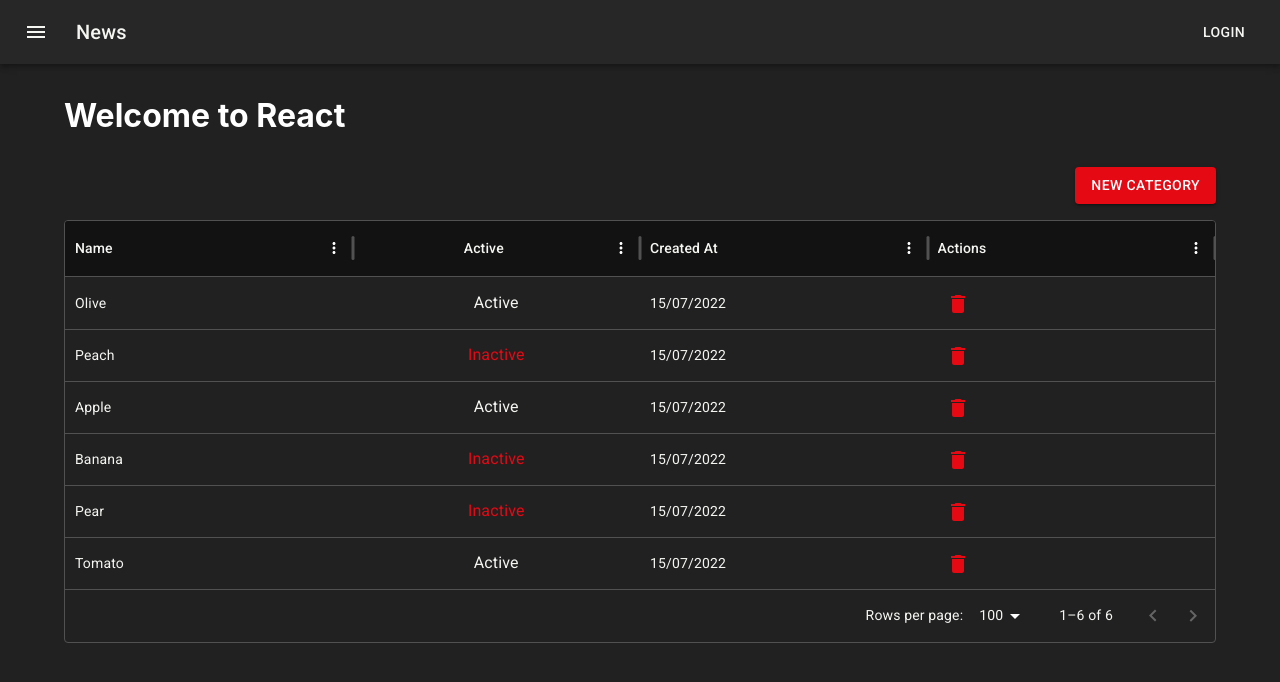
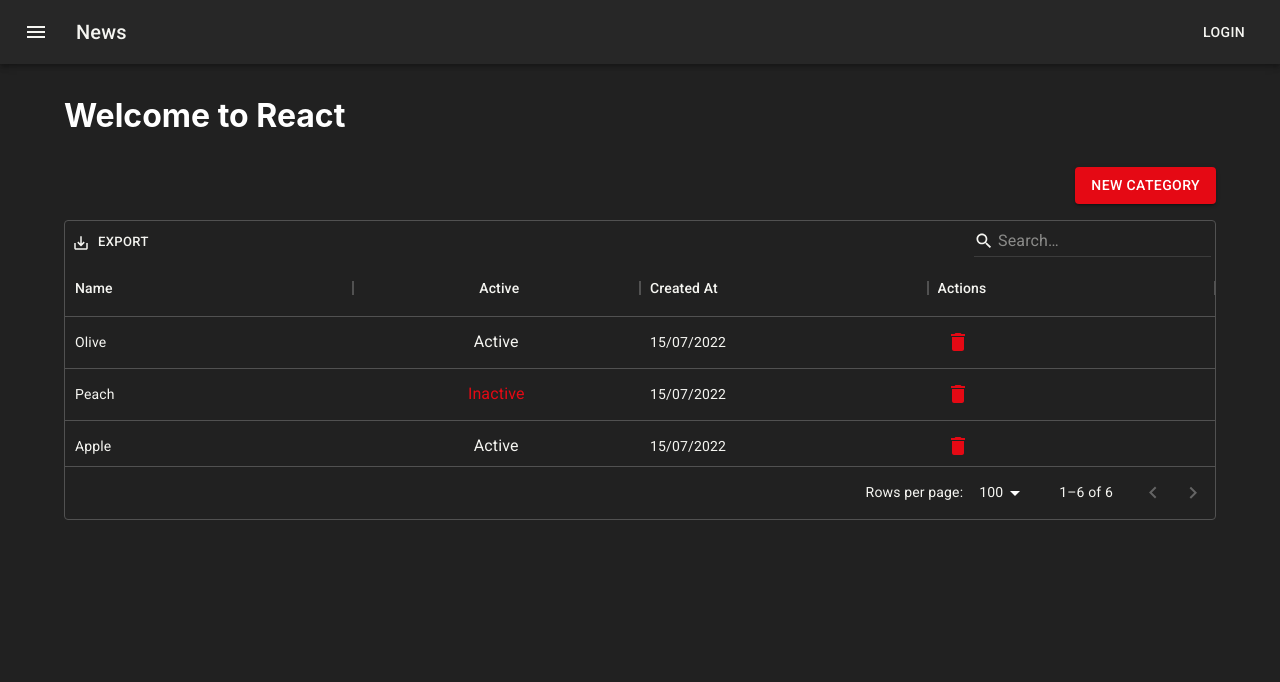
Before and after one commit to gui-meireles/codeflix, a React (Create React App) app in the folder web-codeflix/: page / in a window 1280 px wide. Shown: the top 682 px of the page. Built offline with nearby package versions, Linux system fonts and the light colour scheme.

Commit message:
Degrading DataGrid version to v5 and implementing filters into List Category

```diff
--- a/web-codeflix/package.json
+++ b/web-codeflix/package.json
@@ -7,7 +7,7 @@
     "@emotion/styled": "^11.11.5",
     "@mui/icons-material": "^5.15.15",
     "@mui/material": "^5.15.15",
-    "@mui/x-data-grid": "^7.3.1",
+    "@mui/x-data-grid": "^5.17.26",
     "@reduxjs/toolkit": "^1.9.7",
     "@testing-library/jest-dom": "^5.17.0",
     "@testing-library/react": "^13.4.0",
@@ -20,7 +20,7 @@
     "react-dom": "^18.3.1",
     "react-redux": "^8.1.3",
     "react-router-dom": "6",
-    "react-scripts": "5.0.1",
+    "react-scripts": "^5.0.1",
     "typescript": "^4.9.5",
     "web-vitals": "^2.1.4"
   },
--- a/web-codeflix/src/features/categories/ListCategory.tsx
+++ b/web-codeflix/src/features/categories/ListCategory.tsx
@@ -3,7 +3,7 @@ import React from "react";
 import {useAppSelector} from "../../app/hooks";
 import {selectCategories} from "./categorySlice";
 import {Link} from "react-router-dom";
-import {DataGrid, GridColDef, GridRenderCellParams, GridRowsProp, renderActionsCell} from '@mui/x-data-grid';
+import {DataGrid, GridColDef, GridRenderCellParams, GridRowsProp, GridToolbar} from '@mui/x-data-grid';
 import DeleteIcon from '@mui/icons-material/Delete';
 
 export const CategoryList = () => {
@@ -81,9 +81,23 @@ export const CategoryList = () => {
             {/*    <Typography key={category.id}>{category.name}</Typography>*/}
             {/*))}*/}
 
-            {/*<div style={{ height: 300, width: '100%' }}>*/}
-                <DataGrid rows={rows} columns={columns} />
-            {/*</div>*/}
+            <div style={{ height: 300, width: '100%' }}>
+                <DataGrid
+                    disableColumnSelector={true}
+                    disableColumnFilter={true}
+                    disableDensitySelector={true}
+                    disableSelectionOnClick={true}
+                    rowsPerPageOptions={[5, 10, 15, 50, 100]}
+                    rows={rows} columns={columns}
+                    components={{ Toolbar: GridToolbar }}
+                    componentsProps={{
+                        toolbar: {
+                            showQuickFilter: true,
+                            quickFilterProps: { debounceMs: 500 }, // Auto search between 500ms
+                        },
+                    }}
+                />
+            </div>
         </Box>
     );
 };
```
Also changed, not shown: 1 other file (tests, documents, lock files or other folders).
